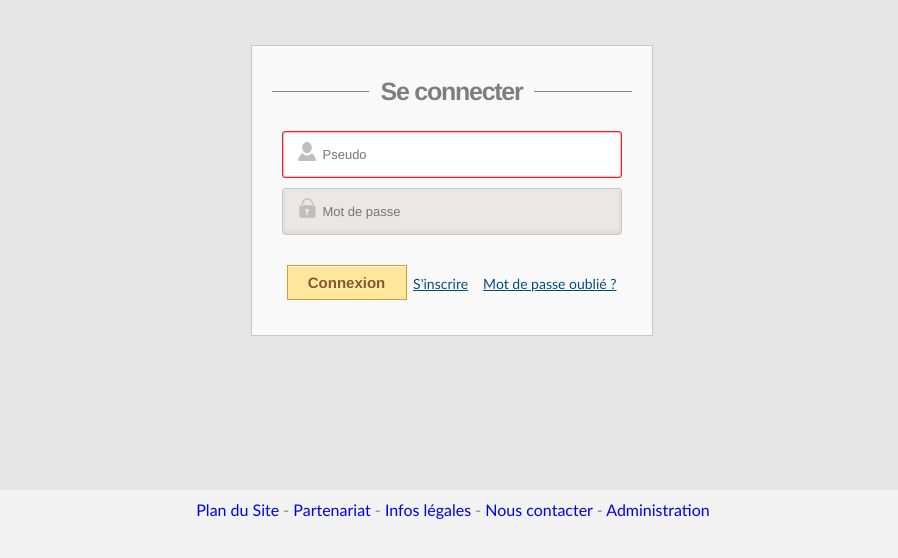
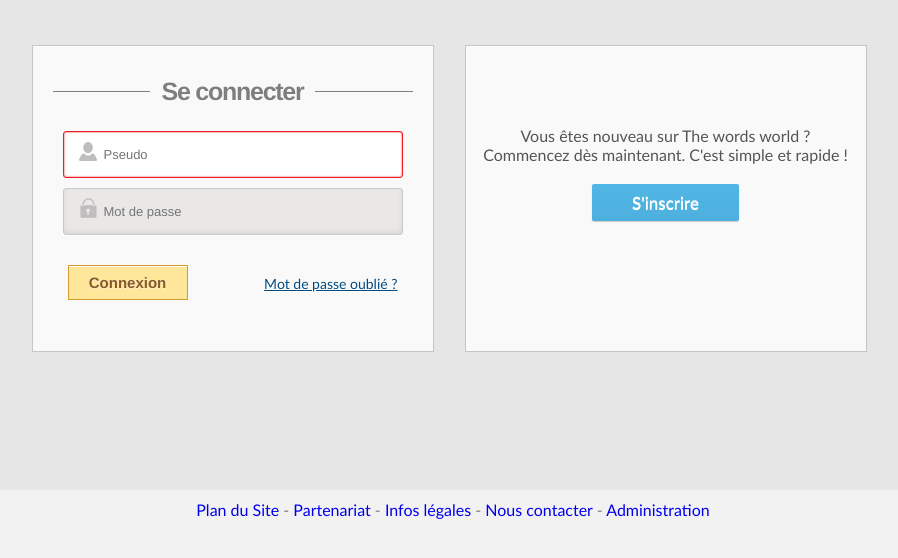
Before and after one commit to noahbabilone/JDM, a PHP site: template Vues/vueConnexion.php in a window 1280 px wide. Shown: the part 143-701 px from the top of the page, without its empty margins (187-1085 px from the left). Run offline with PHP 8.4, Linux system fonts and the light colour scheme; the template is opened without the code that fills it, so the values that code supplies are empty.

Commit message:
first commit

```diff
--- a/Css/style.css
+++ b/Css/style.css
@@ -1,12 +1,17 @@
 @font-face {
     font-family: "LobsterLocal";
-    src: url('LobsterTwo-BoldItalic.ttf');
+    src: url('Polices/LobsterTwo-BoldItalic.ttf');
 }
+
+
+
 
 * {
 	margin: 0;
 	padding: 0;
 	outline: none;
+	border: 0;
+	font-size: 100%;
 }
 
 html,body {
@@ -15,7 +20,12 @@ html,body {
 	font-family: "Calibri", Arial, sans-serif;
 
 }
-
+h1{ font-size:28px;}
+h2{ font-size:26px;}
+h3{ font-size:18px;}
+h4{ font-size:16px;}
+h5{ font-size:14px;}
+h6{ font-size:12px;}
 
 a {
 	text-decoration: none;
@@ -95,7 +105,7 @@ header h1
 /* 	border: 1px solid black; */
 	}
 
-#section-conexion {
+#session {
 	background: #f9f9f9;
 	-webkit-box-shadow: 0 1px 0 #fff inset;
 	-moz-box-shadow: 0 1px 0 #fff inset;
@@ -103,16 +113,19 @@ header h1
 	-o-box-shadow: 0 1px 0 #fff inset;
 	box-shadow: 0 1px 0 #fff inset;
 	border: 1px solid #c4c6ca;
-	margin: 0 auto;
+	margin: 0 1px auto 30px;
 	padding: 25px 0 0;
 	position: relative;
 	text-align: center;
 	text-shadow: 0 1px 0 #fff;
 	width: 400px;
+	min-height:280px;
+	float: left;
+
 }
 
 
-#section-conexion h2
+#session h2
 {
 	color: #7E7E7E;
 	font: bold 25px Helvetica, Arial, sans-serif;
@@ -123,7 +136,7 @@ header h1
 
 
 
-#section-conexion h2:before,#section-conexion h2:after {
+#session h2:before,#session h2:after {
 	content: "";
 	height: 1px;
 	position: absolute;
@@ -133,19 +146,19 @@ header h1
 
 
 
-#section-conexion h2:after {
+#session h2:after {
 	background: rgb(126,126,126);
     right: 0;
 }
-#section-conexion h2:before {
+#session h2:before {
 	background: rgb(126,126,126);
     left: 0;
 }
-#section-conexion form {
+#session form {
  	margin: 0 20px;
  	position: relative;
  	}
-#section-conexion form input[type="text"],#section-conexion  form input[type="password"] {
+#login,#passe {
 	-webkit-border-radius: 3px;
 	-moz-border-radius: 3px;
 	-ms-border-radius: 3px;
@@ -171,7 +184,7 @@ header h1
 }
 
 
-#section-conexion form input[type="text"]:focus,#section-conexion  form input[type="password"]:focus {
+#login:focus,#passe:focus {
 	-webkit-box-shadow: 0 0 2px #ed1c24 inset;
 	-moz-box-shadow: 0 0 2px #ed1c24 inset;
 	-ms-box-shadow: 0 0 2px #ed1c24 inset;
@@ -185,7 +198,7 @@ header h1
 
 #login { background-position: 10px 10px !important }
 #passe { background-position: 10px -53px !important }
-#section-conexion form input[type="submit"] {
+#btn-connexion {
 	background: rgb(254,231,154);
 
 	-webkit-box-shadow: 0 1px 0 rgba(255,255,255,0.8) inset;
@@ -205,7 +218,7 @@ header h1
 	width: 120px;
 }
 
-#section-conexion form input[type="submit"]:hover {
+#btn-connexion:hover {
 	background: rgb(254,193,81);
 }
 
@@ -230,6 +243,17 @@ header h1
 	visibility: hidden;
 	width: 0;
 	height: 0;
+}
+
+#session #div_inscription{
+
+	margin: 55px auto;
+}
+.btn-iscription{
+	margin: 20px auto;
+	padding:10px 40px;
+	font-size:17px;
+
 }
 
 
@@ -546,12 +570,11 @@ nav{
 	margin: auto;
 	text-align: center;
 }
-.button-jouer{
+.button-jouer, .btn-iscription{
 	display: inline-block;
-	font-size:24px;
 	color:#fff !important;
 	text-decoration: none !important;
-	padding:14px 60px;
+
 	line-height:1;
 	overflow: hidden;
 	position:relative;
@@ -564,6 +587,12 @@ nav{
 	background-image:-webkit-linear-gradient(top, #51b7e6, #4dafdd);
 	background-image:-moz-linear-gradient(top, #51b7e6, #4dafdd);
 	background-image:linear-gradient(top, #51b7e6, #4dafdd);
+
+}
+.button-jouer{
+
+	padding:14px 60px;
+	font-size:24px;
 }
 
 /*	Hide the original text of the button. Then the loading or finished
--- a/Modeles/modele.php
+++ b/Modeles/modele.php
@@ -1,5 +1,5 @@
 <?php
-require 'config.php';
+//require 'config.php';
 
 abstract class Modele {
 
--- a/Vues/gabarit.php
+++ b/Vues/gabarit.php
@@ -1,3 +1,6 @@
+<?php
+	//session_start();
+?>
 
 <!doctype html>
 <html lang="fr">
@@ -12,8 +15,6 @@
         <script type="text/javascript" src="Js/docReady.js"></script>
 
         <!-- Fonction PHP -->
-        <?php /* include ('Modeles/fonctions.php');  */?>
-
         <title><?= $titre ?></title>
 
     </head>
@@ -25,17 +26,27 @@
 					<h1>The Words World</h1>
 			    </div>
 			    <div id="bloc_session">
-					<p>
-						<img src="Images/avatar_defaut.png" title="" alt="" name="" width=50  height=50 />
+			    	<p>
+			    	<img src="Images/avatar_defaut.png" title="" alt="" name="" width=50  height=50 />
 						<ul>
-<!-- 							<li> <a href="index.php?module=membres&amp;action=connexion" class="popup_connexion">Connexion</a></li> -->
-							<li> <a href="index.php?module=utilisateur&amp;action=connexion" >Connexion</a></li>
-							<li> <a href="index.php?module=utilisateur&amp;action=inscription">Inscription</a></li>
+				    	<?php
+			    		if (isset($_SESSION['user']))
+					 	{
+					 		$user = $_SESSION['user'];
+						 	echo '<li>Hi ! ' .$user->getLogin().'</li>';
+						 	echo '<li><a href="#">Options</a> </li> ';
+/* 						 	echo '<li><a href="#">D&eacute;connexion</a> </li> '; */
+					 	}else {
+				    	?>
+							<li> <a href="index.php?controleur=session&amp;action=connexion" >Connexion</a></li>
+							<li> <a href="index.php?controleur=session&amp;action=inscription">Inscription</a></li>
 						</ul>
 					</p>
+					<?php
+						}// fin else de Session
+					?>
 			    </div>
 			</header>
-
 			<!-- Menu --->
 			<nav>
 				<ul id="menu">
@@ -45,23 +56,20 @@
 			    	<li id="forum"><a href="#Forum" >Forum</a></li>
 			        <li id="option"><a href="#">Options +</a>
 			           <!--
- <ul class="sousMenu">
+			           	<ul class="sousMenu">
 			            	<li><a href="#" class="">SOUK</a></li>
 			            	<li><a href="#" class="">BAM</a></li>
 			            	<li><a href="#" class="">Portail</a></li>
 			            	<li><a href="#" class="">Dico</a></li>
 			            </ul>
--->
+			            -->
 			        </li>
 			        <li id="aides"><a href="#Aides" >Aides</a></li>
-
 				</ul>
 			</nav>
 				<!--*************  Contient tous les contenues de chaque page *****************************-->
             <div id="contenu">
-
                 <?= $contenu ?>
-
             </div> <!-- #contenu -->
 			<!-- Pied de la page -->
 			<footer>
@@ -76,3 +84,5 @@
         </div> <!-- #global -->
     </body>
 </html>
+
+<?php
--- a/Vues/vueConnexion.php
+++ b/Vues/vueConnexion.php
@@ -1,15 +1,17 @@
 <?php $this->titre = "Connexion  "; ?>
 <div id="bloc_connexion">
 
-	<section id="section-conexion">
 		<?php
-	 	if (isset($_SESSION['user']))
+	 	if (isset($_SESSION['user']) && !empty($_SESSION['user']))
 	 	{
 		 	echo '<p class="succes_connexion"> Connexion réussi </p>';
+			//header('Location:index.php');
+
 	 	}
 	 	else {
 	 		?>
-			<form method="post" class="form-connexion" action="index.php?module=utilisateur&action=connexion">
+ 			<section id="session">
+				<form method="post" class="form-connexion" action="index.php?controleur=session&action=connexion">
 				<h2>Se connecter</h2>
 			 		<?php
 					if(isset($result) && !empty($result)){
@@ -26,16 +28,27 @@
 						<input type="password" id="passe" name="passe"  class="champ-connexion" placeholder="Mot de passe" required />
 					</div>
 					<div>
-					<input type="submit"  name="valide-connexion" id="valide-connexion"  value="Connexion">
+						<input type="submit"  name="valide-connexion" id="btn-connexion"  value="Connexion">
 
 						<a href="">Mot de passe oublié ?</a>
-					<a href="index.php?module=utilisateur&action=inscription">S'inscrire</a>
+<!-- 						<a href="index.php?module=utilisateur&action=inscription">S'inscrire</a> -->
 					</div>
 
 					<div class="clear"> </div>
 				</form>
+			</section>
+			<section id="session">
+				<div id="div_inscription">
+					<p>
+						Vous êtes nouveau sur The words world ? <br	/>
+						Commencez dès maintenant. C'est simple et rapide !
+					</p>
+					<p>
+						<a class="btn-iscription" href="index.php?controleur=session&amp;action=inscription">S'inscrire</a>
+					</p>
+				</div>
+			</section>
 		<?php
 			}
 				?>
-	</section>
 </div>
--- a/Vues/vueErreur.php
+++ b/Vues/vueErreur.php
@@ -1,6 +1,6 @@
 <?php $this->titre = "Page introuvable"; ?>
 <article>
-	<p> Oups, cette page n'est malheuresement pas disonible !! <br>
+	<p>
 	<?php
 		if (isset($msgErreur))
 		{
--- a/config.php
+++ b/config.php
@@ -3,7 +3,7 @@
 
 /* Variable globales essentielles */
 define('ROOT', dirname(__FILE__)); // Chemin de la racine jusqu'au site (à utiliser pour les includes et requires)
-define('ABSOLUTE_ROOT', 'http://localhost:8888/1-Projet/'); // Lien absolu de la racine du site (à utiliser pour les vues)
+define('ABSOLUTE_ROOT', ''); // Lien absolu de la racine du site (à utiliser pour les vues)
 define('NOM_SITE', 'Projet L3');
 
 /* Variables de connexion à la base de données */
```
Also changed, not shown: Controleurs/controleurAccueil.php (+3 -7 lines), Controleurs/controleurSession.php (+20 -2 lines), Modeles/user.php (+22 -1 lines), index.php (+40 -4 lines), Css/Polices/LobsterTwo-BoldItalic.ttf (added), Css/style2.css (added). Lines whose indentation alone changed are shown as unchanged.
